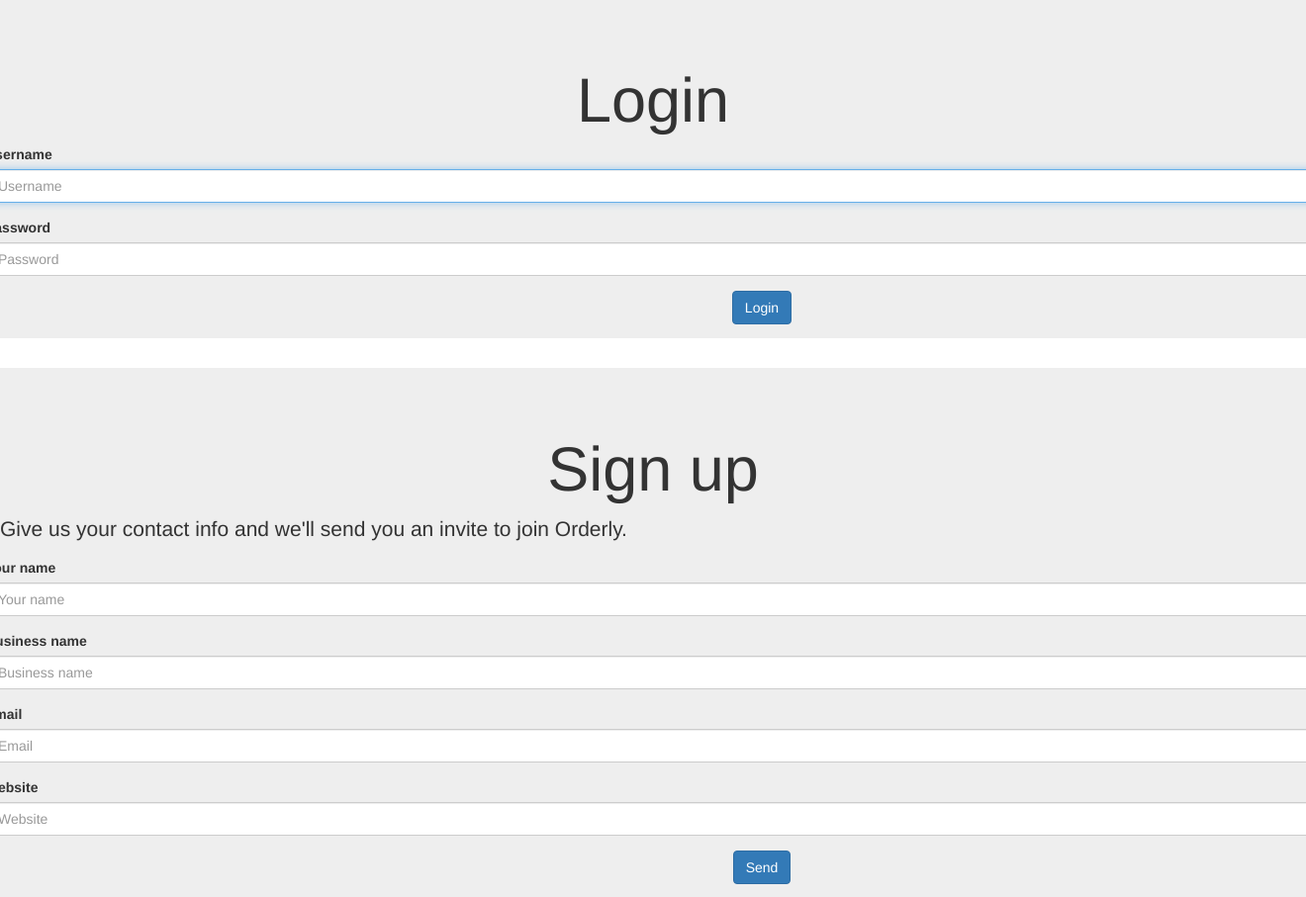
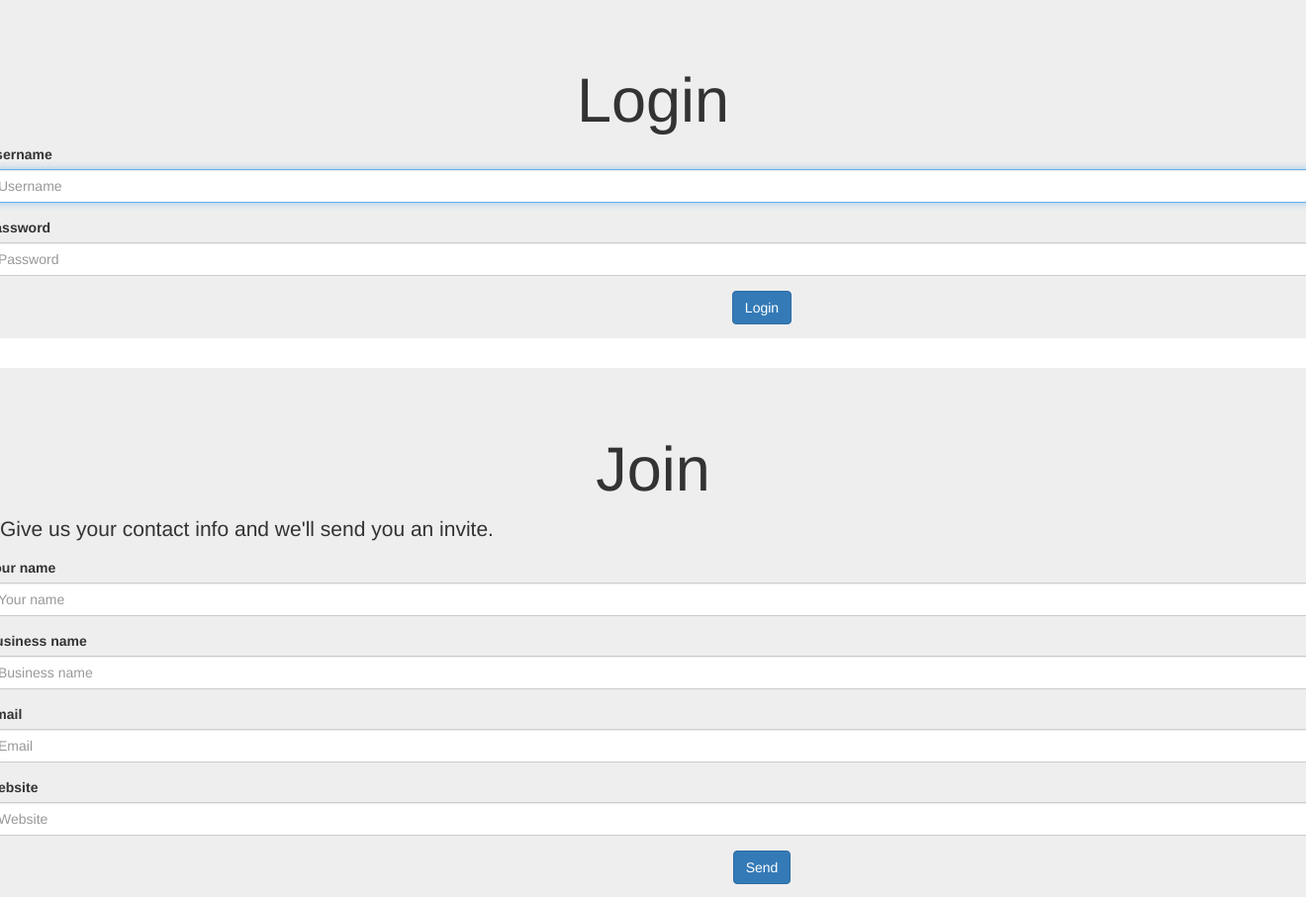
Before and after one commit to ARSoward/orderly, a Django app: page / in a window 1320 px wide; the page is wider, and only the part inside the window is pictured. Shown: the part 346-1253 px from the top of that part at 99% size. Run offline with Django 3.2, Linux system fonts and the light colour scheme; some libraries are stand-ins or nearby versions.

Commit message:
slight change to splash page sign up box

```diff
--- a/orders/templates/orders/index.html
+++ b/orders/templates/orders/index.html
@@ -82,9 +82,9 @@
     <div class="space-div"></div>
 
     <div class="jumbotron splash-div" id="sign-up">
-      <h1 class="display-4 text-center lobster">Sign up</h1>
+      <h1 class="display-4 text-center lobster">Join</h1>
       <p class="lead">
-        Give us your contact info and we'll send you an invite to join Orderly.
+        Give us your contact info and we'll send you an invite.
       </p>
             {% if form.errors %}
       <div class="row">
```
